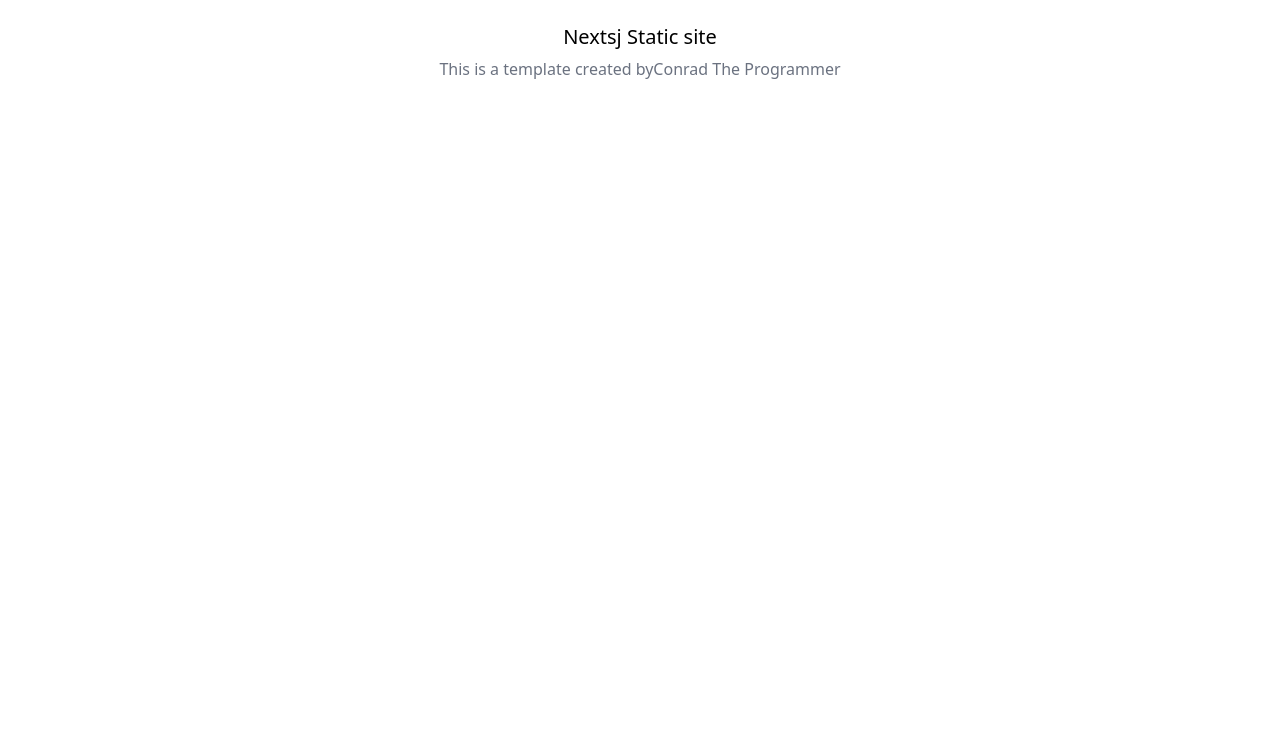
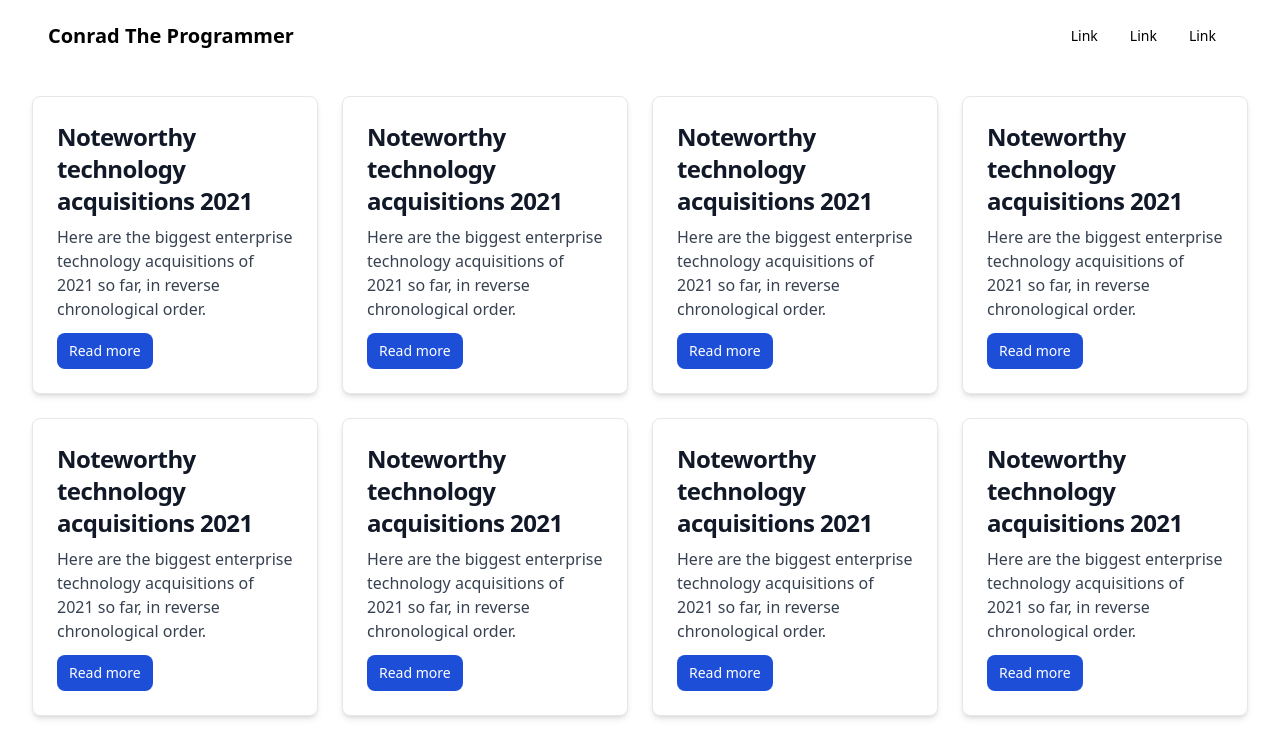
Before and after one commit to koenverburg/site-kit, a Next.js app: page / in a window 1280 px wide. Shown: the top 738 px of the page. Built offline with nearby package versions, Linux system fonts and the light colour scheme.

Commit message:
chore: setup navbar and cards

```diff
--- a/components/Layout.tsx
+++ b/components/Layout.tsx
@@ -1,5 +1,6 @@
 import * as React from 'react'
 import Head from 'next/head'
+import { Navbar } from './navbar'
 
 type Props = {
   children?: React.ReactNode
@@ -7,15 +8,21 @@ type Props = {
 }
 
 const Layout = ({ children, title = 'This is the default title' }: Props) => (
-  <div className="container max-w-xl pt-6">
+  <section className="xdark:bg-gray-500 xh-screen">
     <Head>
       <title>{title}</title>
       <meta charSet="utf-8" />
       <meta name="viewport" content="initial-scale=1.0, width=device-width" />
     </Head>
 
-    {children}
-  </div>
+    <header>
+      <Navbar />
+    </header>
+
+    <main className="container xmax-w-xl pt-6">
+      {children}
+    </main>
+  </section>
 )
 
 export default Layout
--- /dev/null
+++ b/components/navbar.tsx
@@ -0,0 +1,31 @@
+export const Navbar = () => {
+  const links = ['Home', 'About', 'Links']
+  return (
+    <nav className="px-2 sm:px-4 py-2.5">
+
+      <div className="container flex flex-wrap items-center justify-between mx-auto">
+
+        <a href="#" className="flex items-center">
+          <span className="self-center text-xl font-semibold whitespace-nowrap text-black dark:text-white">Conrad The Programmer</span>
+        </a>
+
+        <button data-collapse-toggle="navbar-default" type="button" className="inline-flex items-center p-2 ml-3 text-sm text-gray-500 rounded-lg md:hidden focus:outline-none focus:ring-2 focus:ring-gray-200 dark:text-gray-400 dark:focus:ring-gray-600" aria-controls="navbar-default" aria-expanded="false">
+          <span className="sr-only">Open main menu</span>
+          <svg className="w-6 h-6" aria-hidden="true" fill="currentColor" viewBox="0 0 20 20" xmlns="http://www.w3.org/2000/svg"><path fill-rule="evenodd" d="M3 5a1 1 0 011-1h12a1 1 0 110 2H4a1 1 0 01-1-1zM3 10a1 1 0 011-1h12a1 1 0 110 2H4a1 1 0 01-1-1zM3 15a1 1 0 011-1h12a1 1 0 110 2H4a1 1 0 01-1-1z" clip-rule="evenodd"></path></svg>
+        </button>
+
+        <div className="hidden w-full md:block md:w-auto" id="navbar-default">
+          <ul className="flex flex-col p-4 mt-4 md:flex-row md:space-x-8 md:mt-0 md:text-sm md:font-medium">
+            {links.map(link =>
+              <li key={link}>
+                <a href="#" className="block py-2 pl-3 pr-4 text-black rounded md:bg-transparent focus:text-teal-300 md:p-0 dark:text-white" aria-current="page">Link</a>
+              </li>
+            )}
+
+          </ul>
+        </div>
+
+      </div>
+    </nav>
+  )
+}
--- a/pages/index.tsx
+++ b/pages/index.tsx
@@ -1,14 +1,28 @@
 import Layout from '../components/Layout'
 
 const IndexPage = () => {
+  const list = ['1', '2', '3', '4', '5', '6', '7', '8', '9']
+
   return (
     <Layout title="Conrad The Programmer - Template">
-      <div className="text-center mb-4">
-        <h5 className="text-xl font-medium leading-tight mb-2">Nextsj Static site</h5>
 
-        <p className="text-gray-500">This is a template created by
-          <a href="https://github.com/koenverburg" target="_blank">Conrad The Programmer</a>
-        </p>
+      <div className="grid grid-cols-2 lg:grid-cols-4 gap-6">
+
+        {list.map(key => (
+          <div key={key} className="p-6 bg-white border border-gray-200 rounded-lg shadow-md dark:bg-gray-800 dark:border-gray-700">
+
+            <a href="#">
+              <h5 className="mb-2 text-2xl font-bold tracking-tight text-gray-900 dark:text-white">Noteworthy technology acquisitions 2021</h5>
+            </a>
+
+            <p className="mb-3 font-normal text-gray-700 dark:text-gray-400">Here are the biggest enterprise technology acquisitions of 2021 so far, in reverse chronological order.</p>
+
+            <a href="#" className="inline-flex items-center px-3 py-2 text-sm font-medium text-center text-white bg-blue-700 rounded-lg hover:bg-blue-800 focus:ring-4 focus:outline-none focus:ring-blue-300 dark:bg-teal-600 dark:hover:bg-teal-700 dark:focus:ring-teal-800">
+              Read more
+            </a>
+          </div>
+        ))}
+
       </div>
     </Layout>
   )
```
